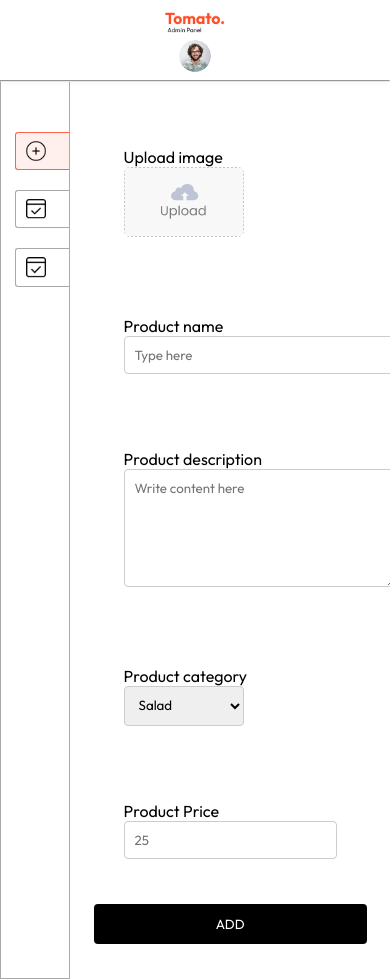
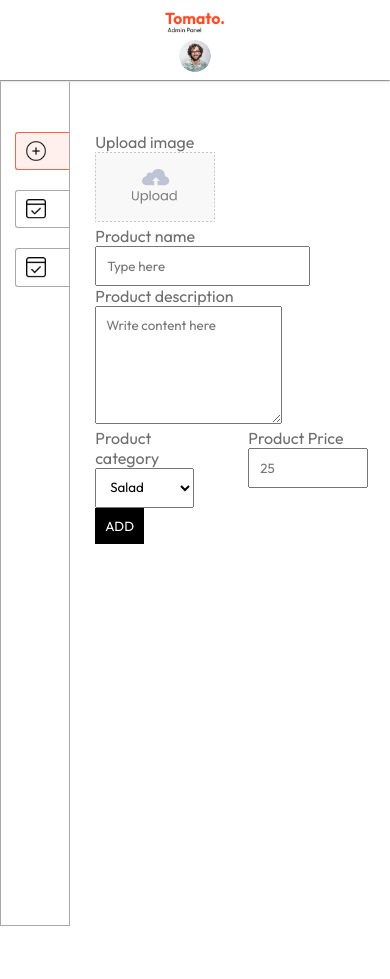
Before and after one commit to satishreddy955/Food-Del, a React (Create React App) app in the folder frontend/: page /admin/add in a window 390 px wide. After the commit the page ends 926 px from the top, so only its background shows below. Built offline with nearby package versions, Linux system fonts and the light colour scheme; no server answers.

Commit message:
Update Add.css

```diff
--- a/frontend/src/admin/pages/Add/Add.css
+++ b/frontend/src/admin/pages/Add/Add.css
@@ -1,92 +1,35 @@
-.add {
-    width: auto;
-    max-width: 800px;
-    margin: 40px auto;
-    position: relative;
-    padding: 20px;
+.add{
+    width: 70%;
+    margin-left: max(5vw,25px);
+    margin-top: 50px;
+    color: #6D6D6D;
+    font-size: 16px;
 }
-
-.add form {
-    display: flex;
-    flex-direction: column;
-    gap: 20px;
+.add form{
+   gap: 20px;
 }
-
-.add-img-upload img {
+.add-img-upload img{
     width: 120px;
-    max-width: 100%;
-    border-radius: 6px;
 }
-
-.add-product-name,
-.add-product-description {
-    width: 100%;
-    max-width: 500px;
+.add-product-name, .add-product-description{
+    width: max(40%,280px);
 }
-
-.add-product-name input,
-.add-product-description textarea {
-    padding: 10px;
-    width: 100%;
-    box-sizing: border-box;
-    border: 1px solid #ccc;
-    border-radius: 4px;
+.add-product-name input ,.add-product-description textarea{
+    padding: 10px 10px;
 }
-
-.add-category-price {
+.add-category-price{
     display: flex;
     gap: 30px;
-    flex-wrap: wrap;
 }
-
-.add-category-price select,
-.add-category-price input {
-    flex: 1 1 120px;
-    min-width: 120px;
+.add-category-price select,.add-category-price input{
+    max-width: 120px;
     padding: 10px;
-    box-sizing: border-box;
-    border: 1px solid #ccc;
-    border-radius: 4px;
 }
-
-.add-btn {
-    max-width: 200px;
+.add-btn{
+    max-width: 120px;
     border: none;
-    padding: 12px;
+    padding: 10px;
     background-color: black;
     color: white;
     cursor: pointer;
-    border-radius: 4px;
 }
-
-.flex-col {
-    margin: 30px;
-}
-
-/* Tablet screens */
-@media (max-width: 1000px) {
-    .add {
-        padding: 15px;
-    }
-    .add-category-price {
-        gap: 20px;
-    }
-}
-
-/* Mobile screens */
-@media (max-width: 600px) {
-    .add {
-        margin: 20px auto;
-        padding: 15px;
-    }
-    .add form {
-        gap: 15px;
-    }
-    .add-category-price {
-        flex-direction: column;
-        gap: 15px;
-    }
-    .add-btn {
-        max-width: 100%;
-    }
-}
```
